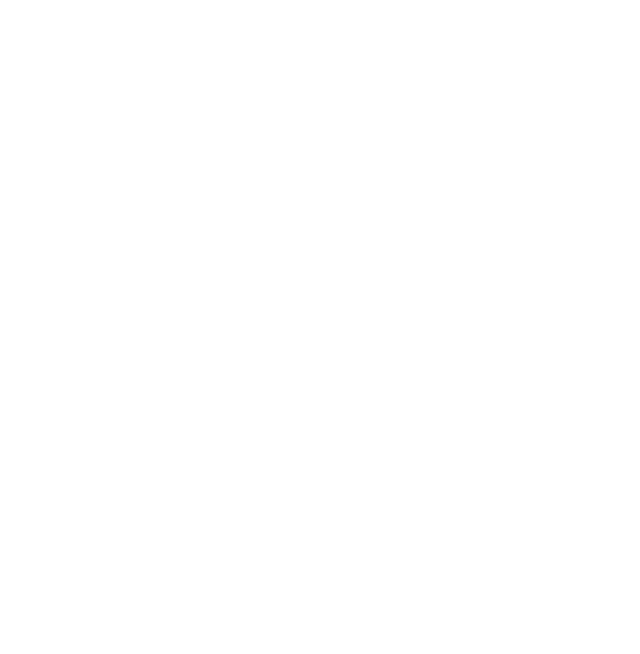
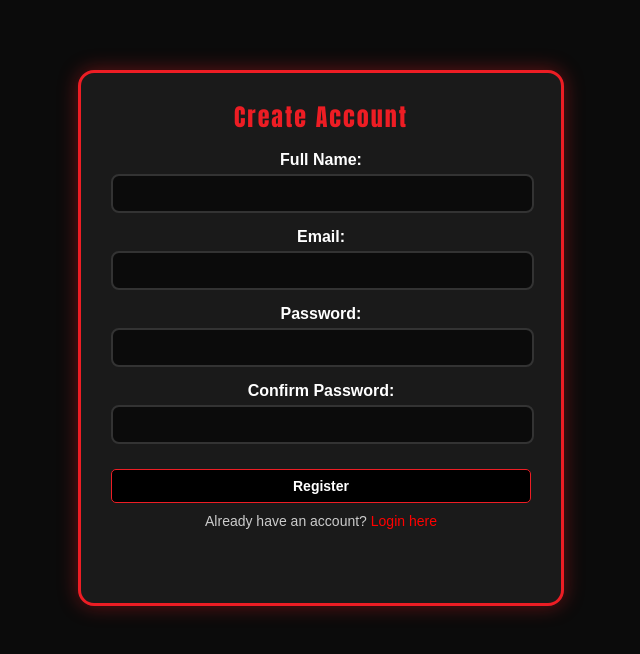
Before and after one commit to HenriqueBossle/react-characters-front-end, a React (Vite) app: page /register in a window 1280 px wide. Before the commit this address had no page. Shown: the part 102-756 px from the top of the page, without its empty margins (319-959 px from the left). Built offline with nearby package versions, Linux system fonts and the light colour scheme.

Commit message:
add auth

```diff
--- /dev/null
+++ b/src/context/AuthContext.jsx
@@ -0,0 +1,32 @@
+import { createContext, useState, useEffect } from 'react';
+
+export const AuthContext = createContext();
+
+export const AuthProvider = ({ children }) => {
+    const [authenticated, setAuthenticated] = useState(false);
+    const [loading, setLoading] = useState(true);
+
+    useEffect(() => {
+        const token = localStorage.getItem('token');
+        if (token) {
+            setAuthenticated(true);
+        }
+        setLoading(false);
+    }, []);
+
+    const login = (token) => {
+        localStorage.setItem('token', token);
+        setAuthenticated(true);
+    };
+
+    const logout = () => {
+        localStorage.removeItem('token');
+        setAuthenticated(false);
+    };
+
+    return (
+        <AuthContext.Provider value={{ authenticated, login, logout, loading }}>
+            {children}
+        </AuthContext.Provider>
+    );
+};
--- /dev/null
+++ b/src/pages/Auth/Login.jsx
@@ -0,0 +1,38 @@
+import { useState } from 'react';
+import axios from 'axios';
+import { useNavigate } from 'react-router-dom';
+
+function Login() {
+    const [email, setEmail] = useState('');
+    const [password, setPassword] = useState('');
+    const navigate = useNavigate();
+
+    const handleLogin = async (e) => {
+        e.preventDefault();
+        try {
+            const response = await axios.post('http://127.0.0.1:8000/api/login', {
+                email,
+                password,
+                device_name: 'react_app' // O parâmetro que colocamos no Controller
+            });
+
+            // SALVA O TOKEN AQUI!
+            localStorage.setItem('token', response.data.token);
+
+            alert("Logado com sucesso!");
+            navigate('/new'); // Redireciona para a tela de criação
+        } catch (error) {
+            alert("Erro ao logar. Verifique suas credenciais.");
+        }
+    };
+
+    return (
+        <form onSubmit={handleLogin}>
+            <input type="email" onChange={e => setEmail(e.target.value)} placeholder="Email" />
+            <input type="password" onChange={e => setPassword(e.target.value)} placeholder="Senha" />
+            <button type="submit">Entrar</button>
+        </form>
+    );
+}
+
+export default Login;
--- /dev/null
+++ b/src/pages/Auth/Register.jsx
@@ -0,0 +1,85 @@
+import { useState } from 'react';
+import axios from 'axios';
+import { useNavigate } from 'react-router-dom';
+
+
+function Register() {
+    const [formData, setFormData] = useState({
+        name: '',
+        email: '',
+        password: '',
+        password_confirmation: '' // O Laravel espera este nome para validar 'confirmed'
+    });
+
+    const navigate = useNavigate();
+
+    const handleChange = (e) => {
+        setFormData({
+            ...formData,
+            [e.target.name]: e.target.value
+        });
+    };
+
+    const handleRegister = async (e) => {
+        e.preventDefault();
+
+        // Validação básica de senha no front antes de enviar
+        if (formData.password !== formData.password_confirmation) {
+            alert("As senhas não coincidem!");
+            return;
+        }
+
+        try {
+            const response = await axios.post('http://127.0.0.1:8000/api/register', formData);
+
+            // Opcional: Já logar o usuário automaticamente após o registro
+            // localStorage.setItem('token', response.data.token);
+
+            alert("Conta criada com sucesso! Agora faça login.");
+            navigate('/login');
+        } catch (error) {
+            if (error.response && error.response.status === 422) {
+                console.error("Erro de validação:", error.response.data.errors);
+                alert("Erro: " + Object.values(error.response.data.errors).flat().join(", "));
+            } else {
+                console.error("Erro ao registrar:", error);
+            }
+        }
+    };
+
+    return (
+        <div className="container">
+            <div className="card">
+                <h2>Create Account</h2>
+                <form onSubmit={handleRegister}>
+                    <div className="form-group">
+                        <label>Full Name:</label>
+                        <input type="text" name="name" required onChange={handleChange} />
+                    </div>
+
+                    <div className="form-group">
+                        <label>Email:</label>
+                        <input type="email" name="email" required onChange={handleChange} />
+                    </div>
+
+                    <div className="form-group">
+                        <label>Password:</label>
+                        <input type="password" name="password" required onChange={handleChange} />
+                    </div>
+
+                    <div className="form-group">
+                        <label>Confirm Password:</label>
+                        <input type="password" name="password_confirmation" required onChange={handleChange} />
+                    </div>
+
+                    <button type="submit">Register</button>
+                </form>
+                <p style={{marginTop: '10px'}}>
+                    Already have an account? <span onClick={() => navigate('/login')} style={{color: 'red', cursor: 'pointer'}}>Login here</span>
+                </p>
+            </div>
+        </div>
+    );
+}
+
+export default Register;
--- a/src/pages/Characters/CharactersCreate.jsx
+++ b/src/pages/Characters/CharactersCreate.jsx
@@ -2,8 +2,12 @@ import { useState, useEffect } from 'react'
 import axios from 'axios';
 import "./CharactersCreate.css";
 import Navbar from './Navbar';
+import { useNavigate } from 'react-router-dom';
 
 function CharactersCreate(){
+
+    const navigate = useNavigate();
+
     const [formData, setFormData] = useState({
         name: "",
         franchise: "",
@@ -33,9 +37,16 @@ function CharactersCreate(){
     data.append("franchise", formData.franchise);
     data.append("description", formData.description);
     data.append("image_url", formData.image_url);
+    const token = localStorage.getItem('token');
 
         try{
-            await axios.post("http://127.0.0.1:8000/api/characters", data);
+            await axios.post("http://127.0.0.1:8000/api/characters", data, {
+                headers: {
+                'Authorization': `Bearer ${token}`,
+                'Accept': 'application/json',
+                'Content-Type': 'multipart/form-data'
+            }
+            });
             alert("Character criado com sucesso!");
             navigate("/list")
 
--- a/src/pages/Characters/CharactersList.jsx
+++ b/src/pages/Characters/CharactersList.jsx
@@ -9,6 +9,7 @@ import Navbar from './Navbar';
 function CharactersList(){
     const [characters, setCharacters] = useState([])
     const navigate = useNavigate();
+    const token = localStorage.getItem('token');
 
     useEffect(() => {
         const requestAPI = async () => {
@@ -24,9 +25,14 @@ function CharactersList(){
 
     const handleDelete = async(id) => {
         if(confirm("Tem certeza de deseja excluir o personagem?")){
-            await axios.delete(`http://127.0.0.1:8000/api/characters/${id}`)
+            await axios.delete(`http://127.0.0.1:8000/api/characters/${id}`, {
+                headers: {
+                'Authorization': `Bearer ${token}`,
+                'Accept': 'application/json',
+                }
+            })
             alert("Personagens excluido com sucesso!")
-            navigate("/list")
+            setCharacters(prev => prev.filter(c => c.id !== id));
         }
     }
 
--- a/src/pages/Characters/Navbar.jsx
+++ b/src/pages/Characters/Navbar.jsx
@@ -1,14 +1,45 @@
-import { Link } from "react-router-dom"
-import "./Navbar.css"
+import { Link, useNavigate } from "react-router-dom";
+import { useContext } from "react";
+import { AuthContext } from "../../context/AuthContext";
+import api from "../../api/api";
+import "./Navbar.css";
 
-function Navbar(){
-    return(
+function Navbar() {
+    const { authenticated, logout } = useContext(AuthContext);
+    const navigate = useNavigate();
+
+    const handleLogout = async () => {
+        try {
+            await api.post("/logout");
+        } catch (e) {
+            console.log("Token expirado ou inválido");
+        }
+        logout(); // Limpa o estado global e o localStorage
+        navigate("/login");
+    };
+
+    return (
         <div className="nav">
-            <Link to={"/"}>Home</Link>
-            <Link to={"/new"}>Adicionar novo</Link>
-            <Link to={"/list"}>Ver todos</Link>
+            <Link to="/">Home</Link>
+
+            {/* Links visíveis apenas para Logados */}
+            {authenticated && (
+                <>
+                    <Link to="/new">Adicionar novo</Link>
+                    <Link to="/list">Ver todos</Link>
+                    <button onClick={handleLogout}>Logout</button>
+                </>
+            )}
+
+            {/* Links visíveis apenas para Visitantes */}
+            {!authenticated && (
+                <>
+                    <Link to="/register">Criar conta</Link>
+                    <Link to="/login">Entrar</Link>
+                </>
+            )}
         </div>
-    )
+    );
 }
 
-export default Navbar
+export default Navbar;
--- a/src/routes/AppRoutes.jsx
+++ b/src/routes/AppRoutes.jsx
@@ -3,16 +3,27 @@ import App from '../App';
 import CharactersCreate from '../pages/Characters/CharactersCreate';
 import CharactersList from '../pages/Characters/CharactersList';
 import CharactersEdit from '../pages/Characters/CharactersEdit';
+import Login from '../pages/Auth/Login';
+import Register from '../pages/Auth/Register';
+import { AuthProvider } from '../context/AuthContext';
+import ProtectedRoutes from './ProtectedRoutes';
 
 export function AppRoutes() {
   return (
+    <AuthProvider>
     <BrowserRouter>
       <Routes>
         <Route path="/" element={<App/>} />
-        <Route path="/new" element={<CharactersCreate/>} />
+        <Route path="/register" element={<Register />} />
+        <Route path="/login" element={<Login />} />
         <Route path="/list" element={<CharactersList/>}/>
-        <Route path="/edit/:id" element={<CharactersEdit />}/>
+        <Route element={<ProtectedRoutes />}>
+            <Route path="/new" element={<CharactersCreate/>} />
+            <Route path="/edit/:id" element={<CharactersEdit />}/>
+        </Route>
+
       </Routes>
     </BrowserRouter>
+    </AuthProvider>
   );
 }
--- /dev/null
+++ b/src/routes/ProtectedRoutes.jsx
@@ -0,0 +1,18 @@
+import { useContext } from "react";
+import { Navigate, Outlet } from "react-router-dom";
+import { AuthContext } from "../context/AuthContext";
+
+const ProtectedRoutes = () => {
+    const { authenticated, loading } = useContext(AuthContext);
+
+    // Evita redirecionar enquanto o app ainda está checando o localStorage
+    if (loading) {
+        return <div>Carregando...</div>;
+    }
+
+    // Se não estiver autenticado, manda para o login
+    // O "Outlet" é onde as rotas filhas serão renderizadas
+    return authenticated ? <Outlet /> : <Navigate to="/login" />;
+};
+
+export default ProtectedRoutes;
```
Also changed, not shown: src/pages/Characters/CharactersEdit.jsx (+12 -2 lines).
